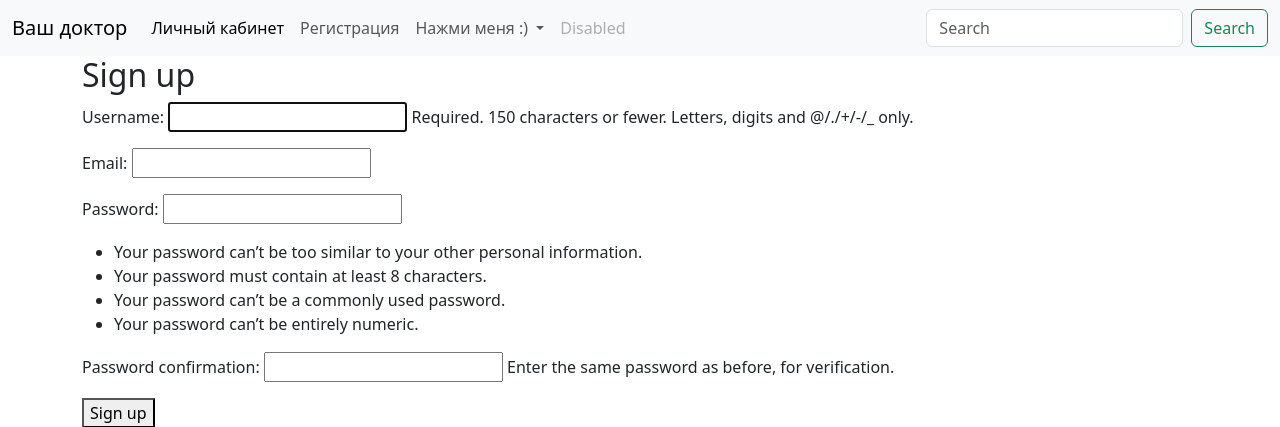
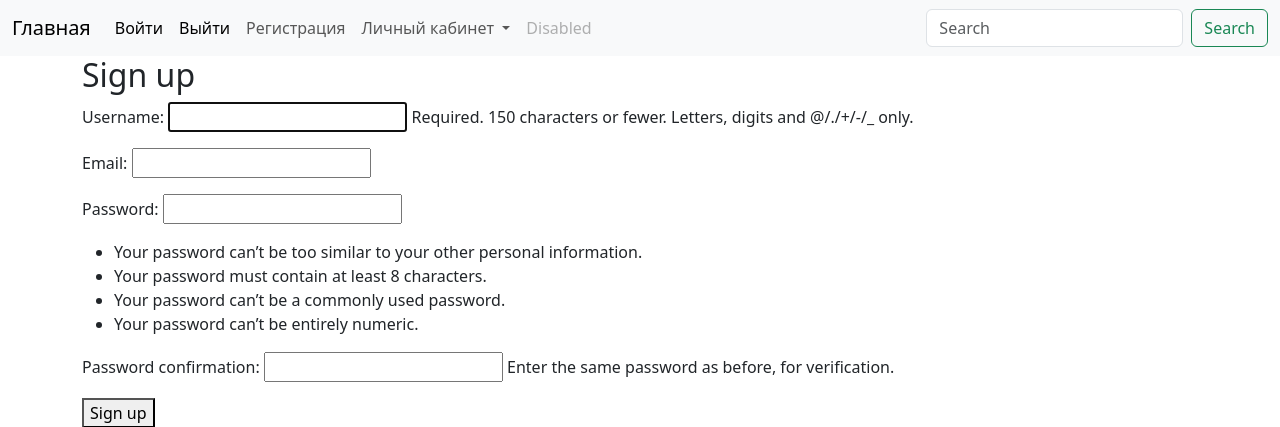
Before and after one commit to tikhanovitch/dentist_office, a Django app: page /patient/register/ in a window 1280 px wide. Shown: the top 427 px of the page. Run offline with Django 5.2, Linux system fonts and the light colour scheme.

Commit message:
Changes:
Install:

Create: AppointmentForm; create_appointment; logout_view;

```diff
--- a/src/patient_app/forms.py
+++ b/src/patient_app/forms.py
@@ -2,7 +2,7 @@ from django import forms
 from django.contrib.auth.forms import UserCreationForm
 from django.contrib.auth.models import User
 
-from .models import UserPersonalAccount
+from .models import UserPersonalAccount, Appointment
 
 
 class CustomUserCreationForm(UserCreationForm):
@@ -28,3 +28,9 @@ class AddUserPersonalAccountForm(forms.ModelForm):
     class Meta:
         model = UserPersonalAccount
         fields = ["first_name", "last_name", "phone_number", "photo"]
+
+
+class AppointmentForm(forms.ModelForm):
+    class Meta:
+        model = Appointment
+        fields = ['date', 'time', 'description']
--- a/src/patient_app/urls.py
+++ b/src/patient_app/urls.py
@@ -8,5 +8,7 @@ urlpatterns = [
     path('main/', views.MainTemplateView.as_view(), name='main'),
     path('personal_account/', views.UserPersonalAccountTemplateView.as_view(), name='personal_account'),
     path('add_personal_account/', views.add_personal_account, name='add_personal_account'), #<int:user_id>/
+    path('create_appointment/', views.create_appointment, name='create_appointment'),
+    path('logout/', views.logout_view, name='logout'),
 
 ]
--- a/src/patient_app/views.py
+++ b/src/patient_app/views.py
@@ -1,9 +1,9 @@
-
+from django.contrib import auth
 from django.shortcuts import render, redirect, get_object_or_404
 from django.contrib.auth import login, authenticate
 from django.views.generic import TemplateView
 
-from .forms import CustomUserCreationForm, LoginForm, UserPersonalAccountForm
+from .forms import CustomUserCreationForm, LoginForm, UserPersonalAccountForm, AppointmentForm
 from .models import User
 
 
@@ -37,6 +37,11 @@ def login_view(request):
     return render(request, 'login.html', {'form': form})
 
 
+def logout_view(request):
+    auth.logout(request)
+    return redirect('main')
+
+
 class MainTemplateView(TemplateView):
     template_name = "main.html"
 
@@ -58,3 +63,16 @@ def add_personal_account(request, user_id):
 
 class UserPersonalAccountTemplateView(TemplateView):
     template_name = "personal_account.html"
+
+
+def create_appointment(request):
+    if request.method == 'POST':
+        form = AppointmentForm(request.POST)
+        if form.is_valid():
+            appointment = form.save(commit=False)
+            appointment.user = request.user
+            appointment.save()
+            return redirect('appointment_list')
+    else:
+        form = AppointmentForm()
+    return render(request, 'create_appointment.html', {'form': form})
--- a/src/templates/navbar.html
+++ b/src/templates/navbar.html
@@ -1,24 +1,27 @@
 <nav class="navbar navbar-expand-lg bg-body-tertiary">
   <div class="container-fluid">
-    <a class="navbar-brand" href="{% url 'main' %}">Ваш доктор</a>
+    <a class="navbar-brand" href="{% url 'main' %}">Главная</a>
     <button class="navbar-toggler" type="button" data-bs-toggle="collapse" data-bs-target="#navbarSupportedContent" aria-controls="navbarSupportedContent" aria-expanded="false" aria-label="Toggle navigation">
       <span class="navbar-toggler-icon"></span>
     </button>
     <div class="collapse navbar-collapse" id="navbarSupportedContent">
       <ul class="navbar-nav me-auto mb-2 mb-lg-0">
         <li class="nav-item">
-          <a class="nav-link active" aria-current="page" href="{% url 'personal_account' %}">Личный кабинет</a>
+          <a class="nav-link active" aria-current="page" href="{% url 'login' %}">Войти</a>
+        </li>
+        <li class="nav-item">
+          <a class="nav-link active" aria-current="page" href="{% url 'login' %}">Выйти</a>
         </li>
         <li class="nav-item">
           <a class="nav-link" href="{% url 'register' %}">Регистрация</a>
         </li>
         <li class="nav-item dropdown">
           <a class="nav-link dropdown-toggle" href="#" role="button" data-bs-toggle="dropdown" aria-expanded="false">
-            Нажми меня :)
+            Личный кабинет
           </a>
           <ul class="dropdown-menu">
             <li><a class="dropdown-item" href="{% url 'add_personal_account' %}">Создать личный кабинет</a></li>
-            <li><a class="dropdown-item" href="{% url 'login' %}">Вход</a></li>
+            <li><a class="dropdown-item" href="#">Информация</a></li>
             <li><hr class="dropdown-divider"></li>
             <li><a class="dropdown-item" href="#">Something else here</a></li>
           </ul>
--- /dev/null
+++ b/src/templates/patient/logout.html
@@ -0,0 +1,2 @@
+<h2>You have been logged out.</h2>
+<a href="{% url 'login' %}">Login again</a>
```
Also changed, not shown: src/templates/patient/create_appointment.html (added, +13 -0 lines).
